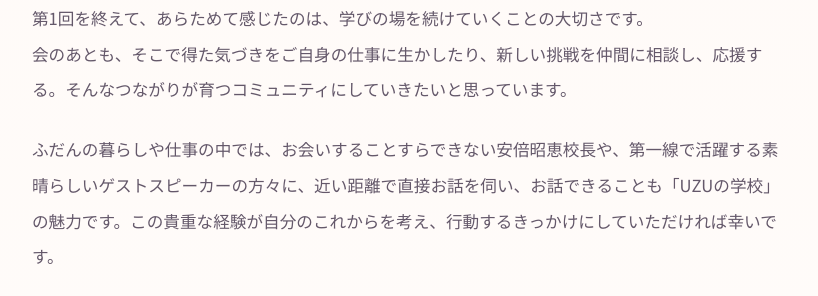
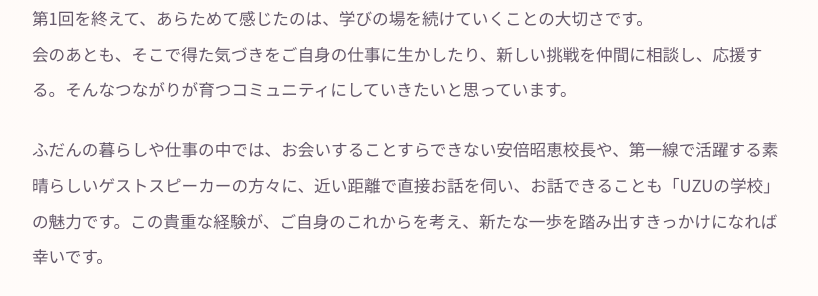
Before and after one commit to satomimurayama-ux/uzu-school, a plain HTML site: page session-2/index.html in a window 1280 px wide. Shown: the part 2180-2476 px from the top of the page, without its empty margins (228-1046 px from the left). Drawn offline with nearby package versions, Linux system fonts and the light colour scheme.

Commit message:
Refine the invitation to take a next step

```diff
--- a/session-2/index.html
+++ b/session-2/index.html
@@ -380,7 +380,7 @@
     <div class="story-text">
       <p>第1回「UZUの学校」には、多くの皆さまにご参加いただき、盛況のうちに終えることができました。ご参加くださった皆さま、開催を支えてくださった皆さまに、心より御礼申し上げます。</p>
       <p>第1回を終えて、あらためて感じたのは、学びの場を続けていくことの大切さです。<br>会のあとも、そこで得た気づきをご自身の仕事に生かしたり、新しい挑戦を仲間に相談し、応援する。そんなつながりが育つコミュニティにしていきたいと思っています。</p>
-      <p>ふだんの暮らしや仕事の中では、お会いすることすらできない安倍昭恵校長や、第一線で活躍する素晴らしいゲストスピーカーの方々に、近い距離で直接お話を伺い、お話できることも「UZUの学校」の魅力です。この貴重な経験が自分のこれからを考え、行動するきっかけにしていただければ幸いです。</p>
+      <p>ふだんの暮らしや仕事の中では、お会いすることすらできない安倍昭恵校長や、第一線で活躍する素晴らしいゲストスピーカーの方々に、近い距離で直接お話を伺い、お話できることも「UZUの学校」の魅力です。この貴重な経験が、ご自身のこれからを考え、新たな一歩を踏み出すきっかけになれば幸いです。</p>
       <p>第2回からは、もっと皆さまご自身が発言したり、参加者同士で経験や思いを語り合ったりできる時間を、さらに大切にしていきます。新しい挑戦を行いたい方も、今の事業をさらに育てたい方も、それぞれのキャリアの次の一歩を、昭恵校長とともに応援してまいります。</p>
       <p>今後はイベントなどの企画も行なって参ります！</p>
       <p>参加は自由です。ご自身の暮らしやお仕事のペースを大切にしながら、興味のある回に、参加したいと思ったタイミングでお越しください。初めての方も、第1回にご参加くださった方も、お会いできることを楽しみにしています。</p>
```
